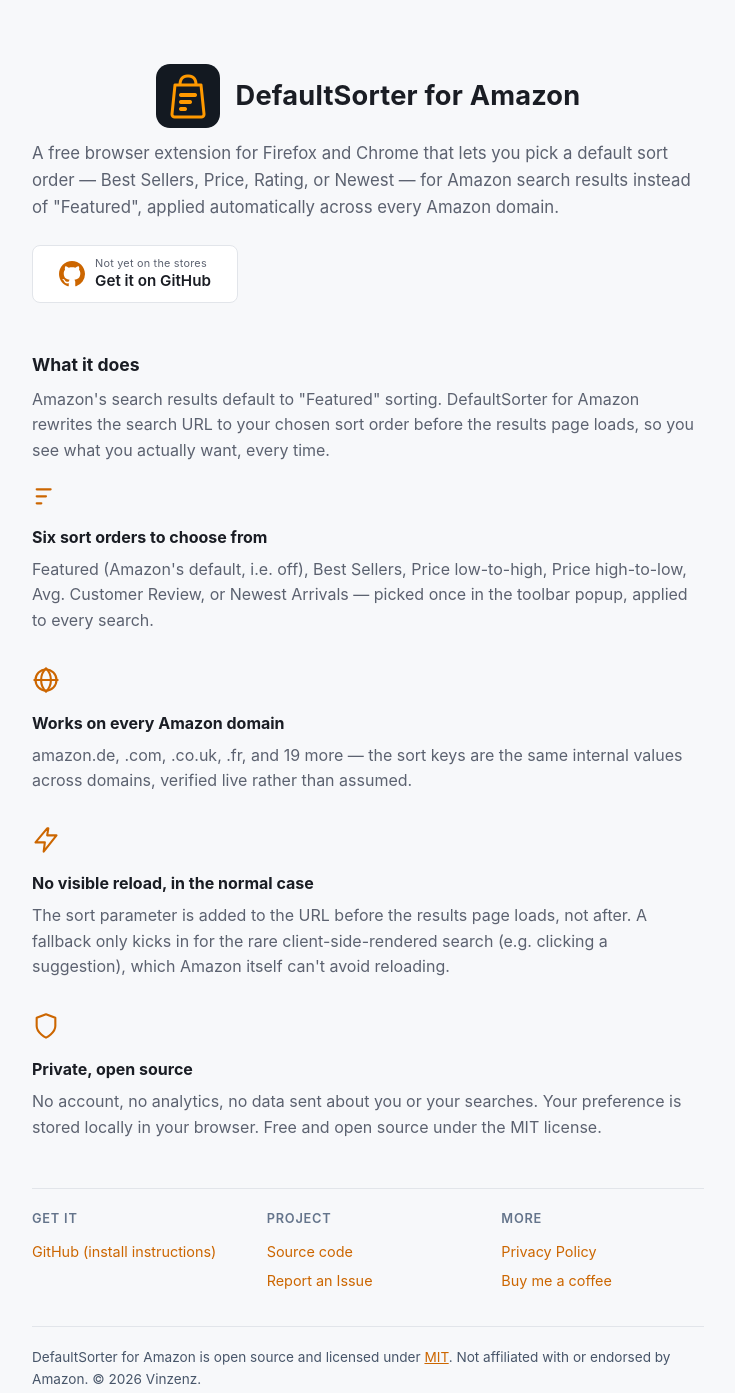
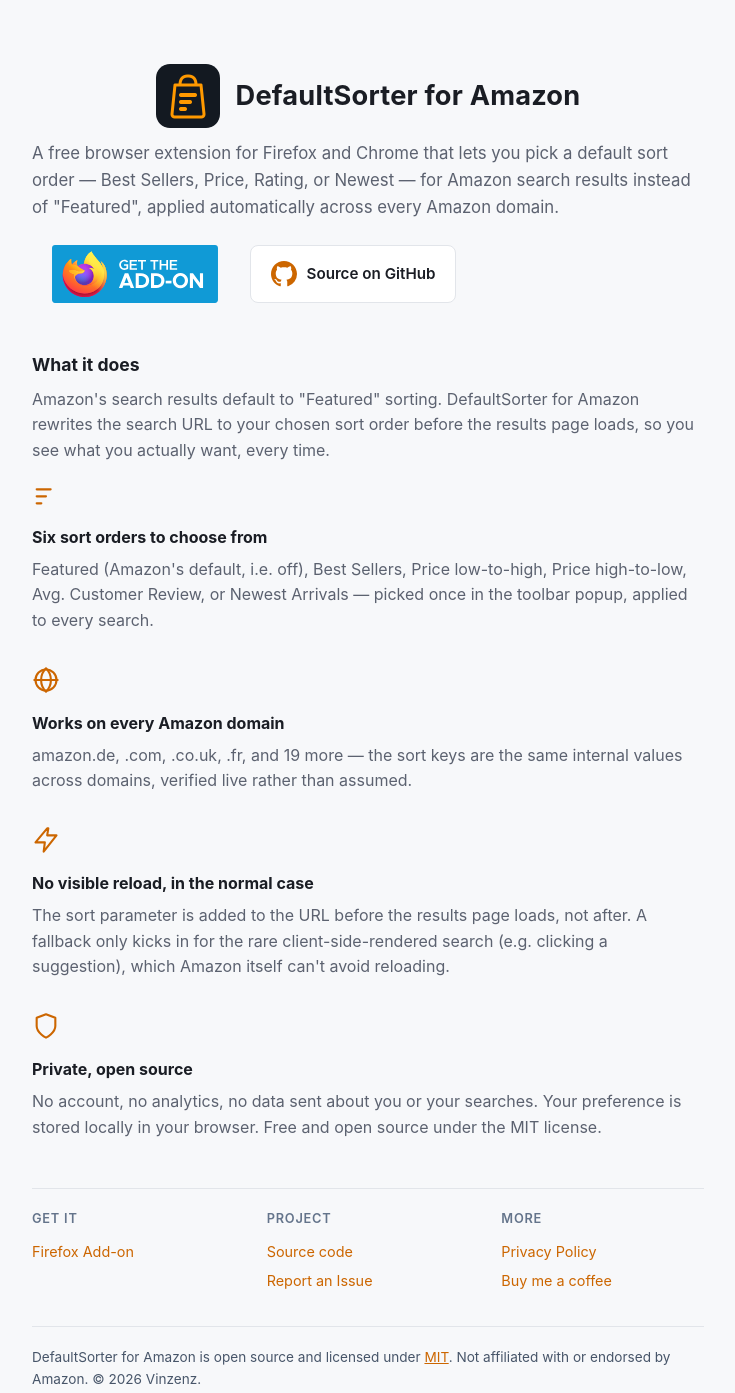
Before and after one commit to vinzenz-san/defaultsorter-for-amazon, a browser extension: page docs/index.html in a window 1280 px wide. Shown: the whole page, without its empty margins (272-1007 px from the left). Drawn offline with Linux system fonts and the light colour scheme.

Commit message:
Add Firefox Add-ons store badge to landing page
Now listed on AMO; GitHub link becomes a plain source link instead
of the "not yet on the stores" install-instructions CTA.

```diff
--- a/docs/index.html
+++ b/docs/index.html
@@ -22,9 +22,12 @@
       </div>
       <p class="tagline">A free browser extension for Firefox and Chrome that lets you pick a default sort order — Best Sellers, Price, Rating, or Newest — for Amazon search results instead of "Featured", applied automatically across every Amazon domain.</p>
       <div class="store-row">
+        <a class="store-btn" href="https://addons.mozilla.org/de/firefox/addon/defaultsorter-for-amazon/">
+          <img class="store-badge" src="./icons/badge-firefox.svg" alt="Get the add-on for Firefox" width="172" height="60">
+        </a>
         <a class="store-btn store-btn-try" href="https://github.com/vinzenz-san/defaultsorter-for-amazon">
           <svg class="store-btn-icon" viewBox="0 0 24 24" aria-hidden="true" fill="currentColor"><path d="M12 0C5.37 0 0 5.37 0 12c0 5.31 3.435 9.795 8.205 11.385.6.105.825-.255.825-.57 0-.285-.015-1.23-.015-2.235-3.015.555-3.795-.735-4.035-1.41-.135-.345-.72-1.41-1.23-1.695-.42-.225-1.02-.78-.015-.795.945-.015 1.62.87 1.845 1.23 1.08 1.815 2.805 1.305 3.495.99.105-.78.42-1.305.765-1.605-2.67-.3-5.46-1.335-5.46-5.925 0-1.305.465-2.385 1.23-3.225-.12-.3-.54-1.53.12-3.18 0 0 1.005-.315 3.3 1.23.96-.27 1.98-.405 3-.405s2.04.135 3 .405c2.295-1.56 3.3-1.23 3.3-1.23.66 1.65.24 2.88.12 3.18.765.84 1.23 1.905 1.23 3.225 0 4.605-2.805 5.625-5.475 5.925.435.375.81 1.095.81 2.22 0 1.605-.015 2.895-.015 3.3 0 .315.225.69.825.57A12.02 12.02 0 0024 12c0-6.63-5.37-12-12-12z"/></svg>
-          <span class="store-btn-text"><small>Not yet on the stores</small>Get it on GitHub</span>
+          <span class="store-btn-text">Source on GitHub</span>
         </a>
       </div>
     </header>
@@ -61,7 +64,7 @@
         <div class="footer-col">
           <h3>Get it</h3>
           <ul>
-            <li><a href="https://github.com/vinzenz-san/defaultsorter-for-amazon">GitHub (install instructions)</a></li>
+            <li><a href="https://addons.mozilla.org/de/firefox/addon/defaultsorter-for-amazon/">Firefox Add-on</a></li>
           </ul>
         </div>
         <div class="footer-col">
```
Also changed, not shown: docs/icons/badge-firefox.svg (added).
